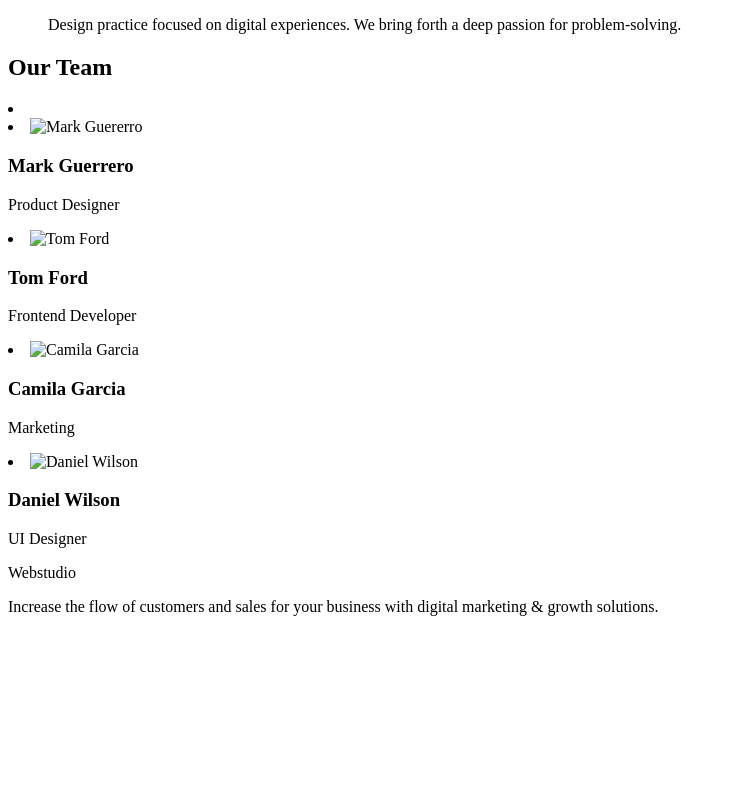
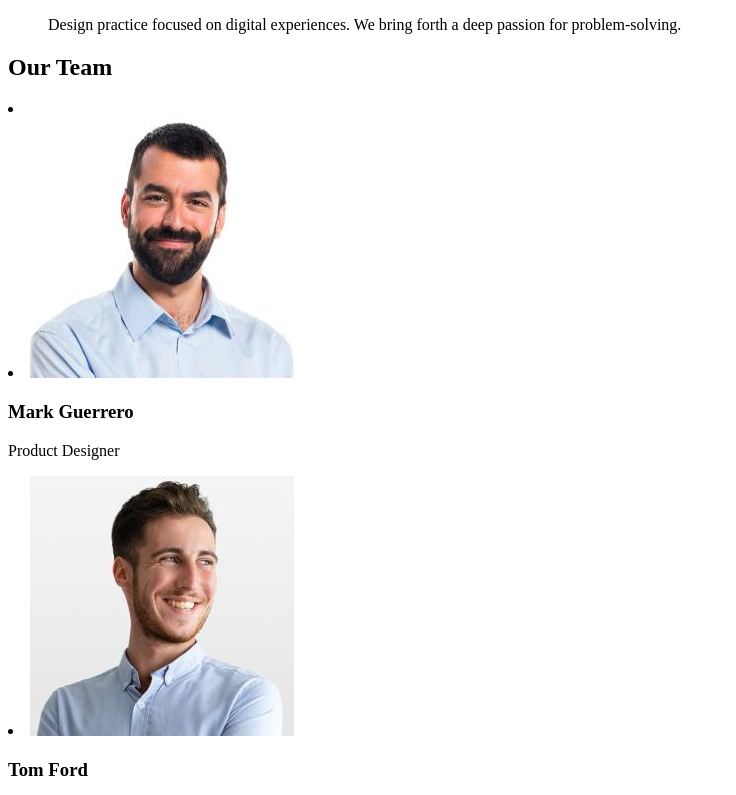
Before and after one commit to Et2100/goit-markup-hw-01, a plain HTML site: page index.html in a window 1280 px wide. Shown: the part 525-1320 px from the top of the page, without its empty margins (0-736 px from the left). Before the commit the page ends 1157 px from the top, so only its background shows below. Drawn offline with Linux system fonts and the light colour scheme.

Commit message:
added photos edited by sqoosh

```diff
--- a/index.html
+++ b/index.html
@@ -8,7 +8,7 @@
 </head>
 <body>
     <header>
-        <a ref="">Webstudio</a>
+        <a ref="" target="">Webstudio</a>
         <nav>
             <ul>
                 <li>Studio</li>
@@ -53,22 +53,22 @@
         <h2>Our Team</h2>
         <li>
             <li>
-                <img src="" alt="Mark Guererro" width="" height="">
+                <img src="./images/img1edit.jpeg" alt="Mark Guererro" width="" height="">
                 <h3>Mark Guerrero</h3>
                 <p>Product Designer</p>
             </li>
             <li>
-                <img src="" alt="Tom Ford" width="" height="">
+                <img src="./images/img2edit.jpeg" alt="Tom Ford" width="" height="">
                 <h3>Tom Ford</h3>
                 <p>Frontend Developer</p>
             </li>
             <li>
-                <img src="" alt="Camila Garcia" width="" height="">
+                <img src="./images/img3edit.jpeg" alt="Camila Garcia" width="" height="">
                 <h3>Camila Garcia</h3>
                 <p>Marketing</p>
             </li>
             <li>
-                <img src="" alt="Daniel Wilson" width="" height="">
+                <img src="./images/img4edit.jpeg" alt="Daniel Wilson" width="" height="">
                 <h3>Daniel Wilson</h3>
                 <p>UI Designer</p>
             </li>
@@ -77,7 +77,7 @@
     </main>
 
     <footer>
-        <a ref="">Webstudio</a>
+        <a ref="" target="">Webstudio</a>
         <p>Increase the flow of customers and sales for your business with digital marketing & growth solutions.</p>
 
 
```
Also changed, not shown: images/Team Card 1.jpg (deleted), images/Team Card 2.jpg (deleted), images/Team Card 3.jpg (deleted), images/Team Card 4.jpg (deleted), images/img1.jpg (added), images/img1edit.jpeg (added), images/img2.jpg (added), images/img2edit.jpeg (added), images/img3.jpg (added), images/img3edit.jpeg (added), images/img4.jpg (added), images/img4edit.jpeg (added), 1 other file.
